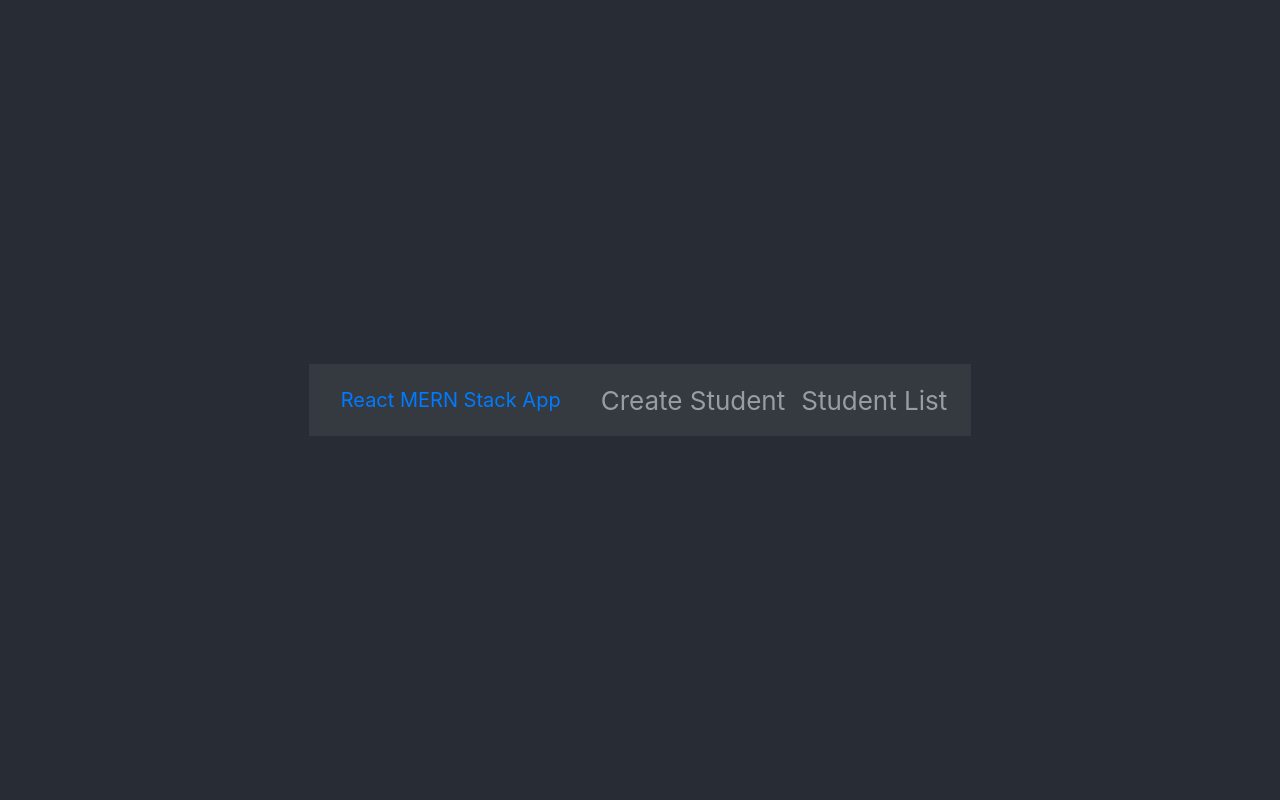
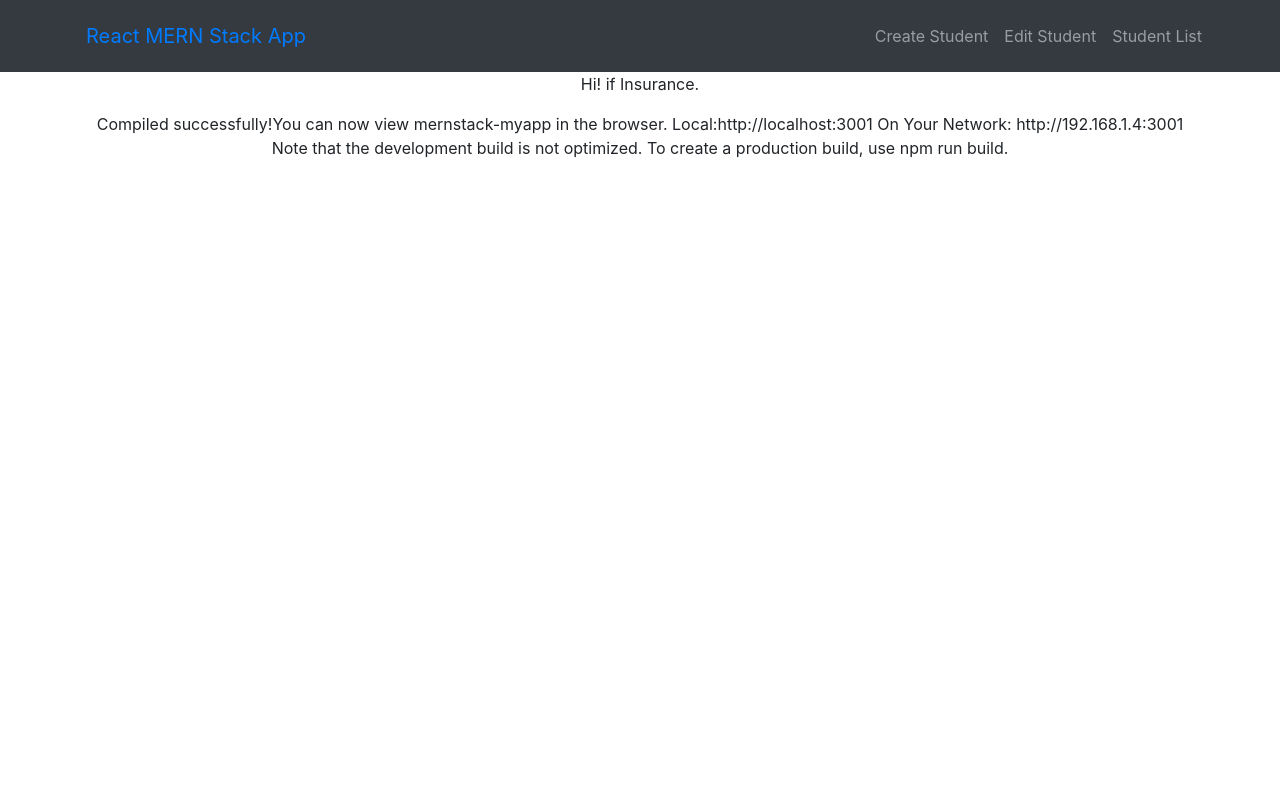
Before and after one commit to SannatKumar/mernstack-crud, a React (Create React App) app: page / in a window 1280 px wide. Shown: the top 800 px of the page. Built offline with nearby package versions, Linux system fonts and the light colour scheme.

Commit message:
Home link added

```diff
--- a/src/App.js
+++ b/src/App.js
@@ -1,59 +1,74 @@
 import React from "react";
+import { BrowserRouter, Switch, Route, Link } from "react-router-dom";
 import Nav from "react-bootstrap/Nav";
 import Navbar from "react-bootstrap/Navbar";
 import Container from "react-bootstrap/Container";
 import Row from "react-bootstrap/Row";
 import Col from "react-bootstrap/Col";
-import 'bootstrap/dist/css/bootstrap.css';
-import './App.css';
-
-import {BrowserRouter as Router, Switch, Route, Link } from 'react-router-dom';
-import CreateStudent from './components/create-student.component';
-import EditStudent from './components/edit-student.component';
-import StudentList from './components/student-list.component';
+import Home from "./components/Home.js";
+import CreateStudent from "./components/create-student.component.js";
+import EditStudent from "./components/edit-student.component.js";
+import StudentList from "./components/student-list.component.js";
+import "bootstrap/dist/css/bootstrap.css";
+import "./App.css";
 
 function App() {
-  return (<Router>
-    <div className = "App">
-      <header className ="App-header">
+  return (
+    <div className="App">
+      <BrowserRouter>
+        <header>
           <Navbar bg="dark" variant="dark">
+
             <Container>
+
               <Navbar.Brand>
-              <Link to={"/create-student"} className = "nav-link">
+                <Link to={"/home"} className="nav-link">
                   React MERN Stack App
                 </Link>
               </Navbar.Brand>
               <Nav className="justify-content-end">
+
                 <Nav>
                   <Link to={"/create-student"} className="nav-link">
                     Create Student
                   </Link>
                 </Nav>
                 <Nav>
+                  <Link to={"/edit-student/:id"} className="nav-link">
+                    Edit Student
+                  </Link>
+                </Nav>
+
+                <Nav>
                   <Link to={"/student-list"} className="nav-link">
                     Student List
                   </Link>
                 </Nav>
+
               </Nav>
             </Container>
+
           </Navbar>
         </header>
+
         <Container>
           <Row>
             <Col md={12}>
               <div className="wrapper">
                 <Switch>
-              <Route exact path='/' component={CreateStudent} />
-              <Route exact path="/create-student" component={CreateStudent} />
-              <Route exact path="/edit-student/:id" component={EditStudent} />
-              <Route exact path="/student-list" component={StudentList} />
+                  <Route exact path="/" component={Home} />
+                  <Route path="/create-student" component={CreateStudent} />
+                  <Route path="/edit-student/:id" component={EditStudent} />
+                  <Route path="/student-list" component={StudentList} />
                 </Switch>
               </div>
             </Col>
           </Row>
         </Container>
+
+      </BrowserRouter>
     </div>
-  </Router>);
+  );
 }
 
 export default App;
```
Lines whose indentation alone changed are shown as unchanged.
